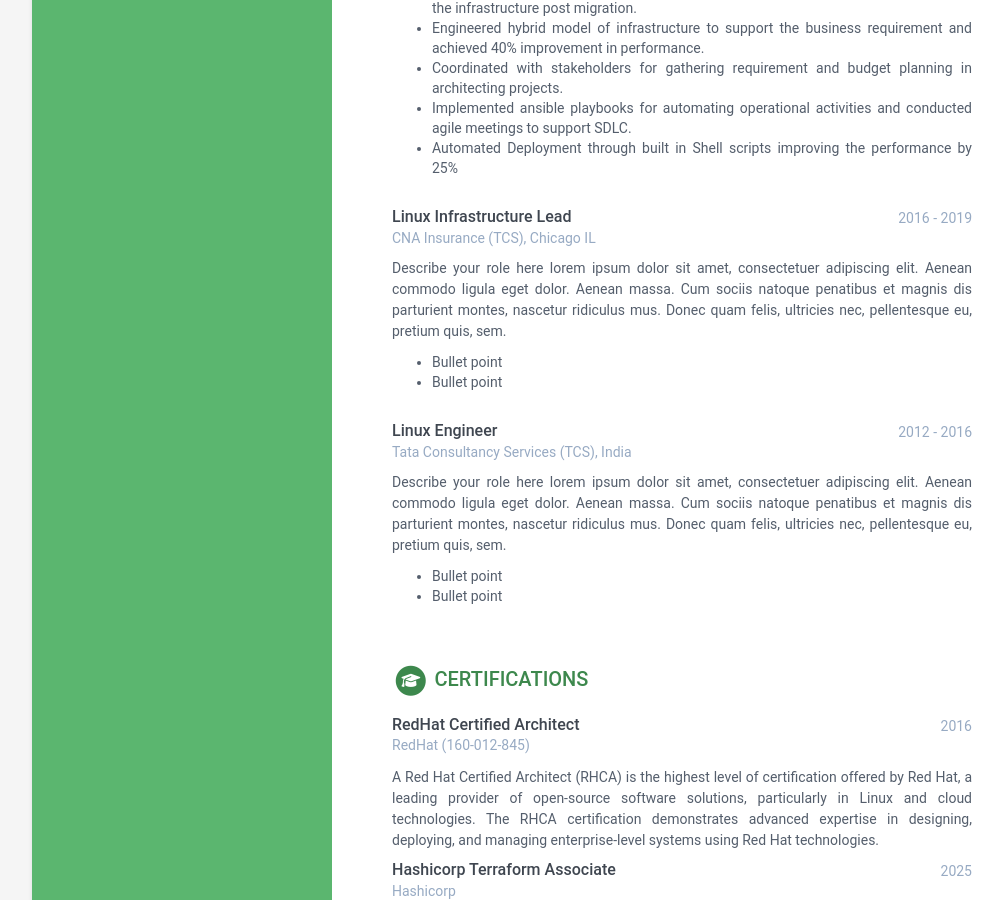
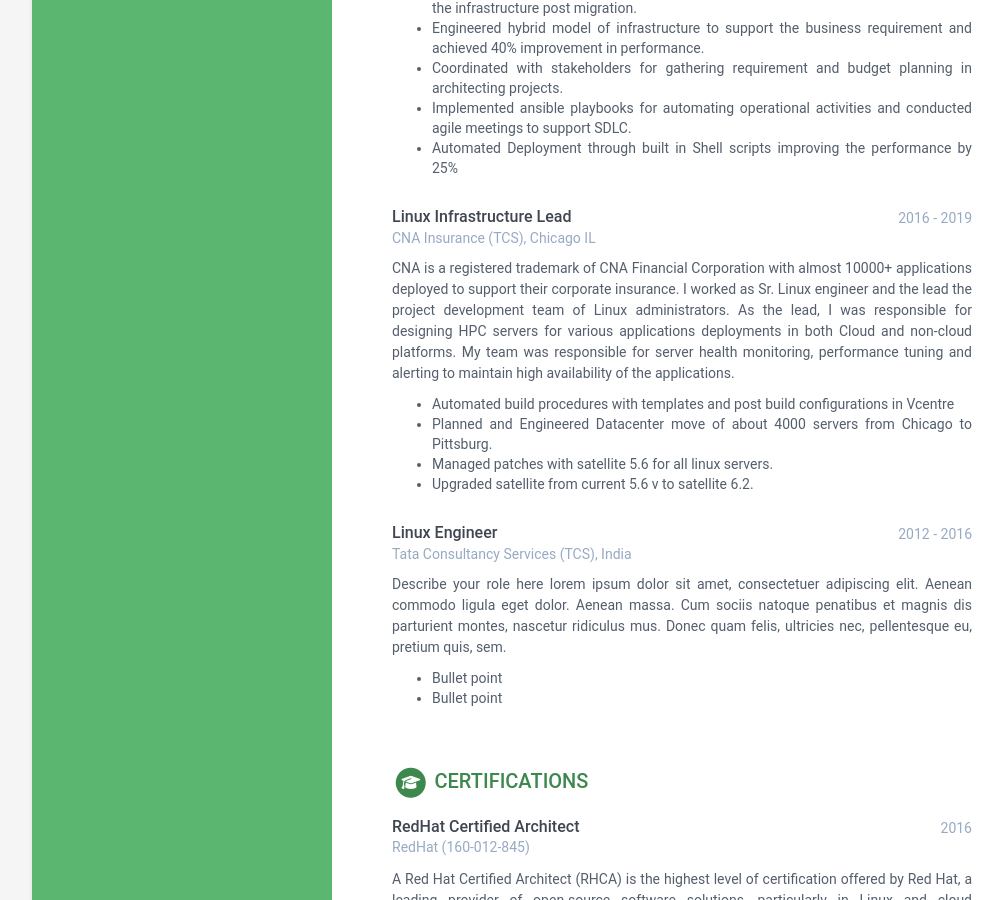
Before and after one commit to Jananimpg/portfolio, a Jekyll site: the page built from index.html, in a window 1280 px wide and 900 px high, scrolled down 2033 px. Shown: the whole window, without its empty margins (108-1111 px from the left). Built offline with Jekyll 4.4.1, drawn with Linux system fonts in a browser that asks for light colours.

Commit message:
Update data.yml

```diff
--- a/_data/data.yml
+++ b/_data/data.yml
@@ -131,13 +131,17 @@ experiences:
     time: 2016 - 2019
     company: CNA Insurance (TCS), Chicago IL
     details: |
-      Describe your role here lorem ipsum dolor sit amet, consectetuer
-      adipiscing elit. Aenean commodo ligula eget dolor. Aenean massa.
-      Cum sociis natoque penatibus et magnis dis parturient montes,
-      nascetur ridiculus mus. Donec quam felis, ultricies nec,
-      pellentesque eu, pretium quis, sem.
-        - Bullet point
-        - Bullet point
+      CNA is a registered trademark of CNA Financial Corporation with almost 10000+ applications
+      deployed to support their corporate insurance. I worked as Sr. Linux engineer and the lead
+      the project development team of Linux administrators. As the lead, I was responsible for
+      designing HPC servers for various applications deployments in both Cloud and non-cloud platforms.
+      My team was responsible for server health monitoring, performance tuning and alerting to maintain
+      high availability of the applications.
+        - Automated build procedures with templates and post build configurations in Vcentre
+        - Planned and Engineered Datacenter move of about 4000 servers from Chicago to Pittsburg.
+        - Managed patches with satellite 5.6 for all linux servers.
+        - Upgraded satellite from current 5.6 v to satellite 6.2.
+
 
   - role: Linux Engineer
     time: 2012 - 2016
```
